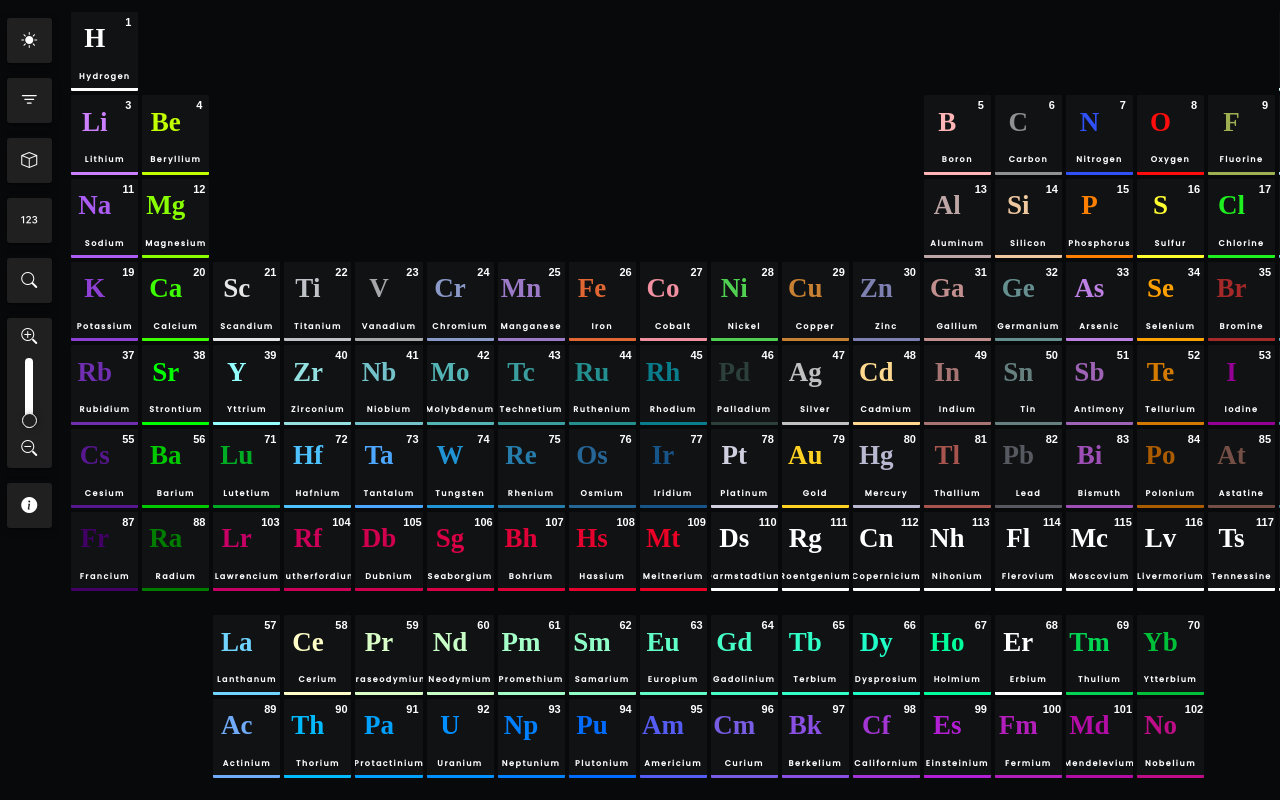
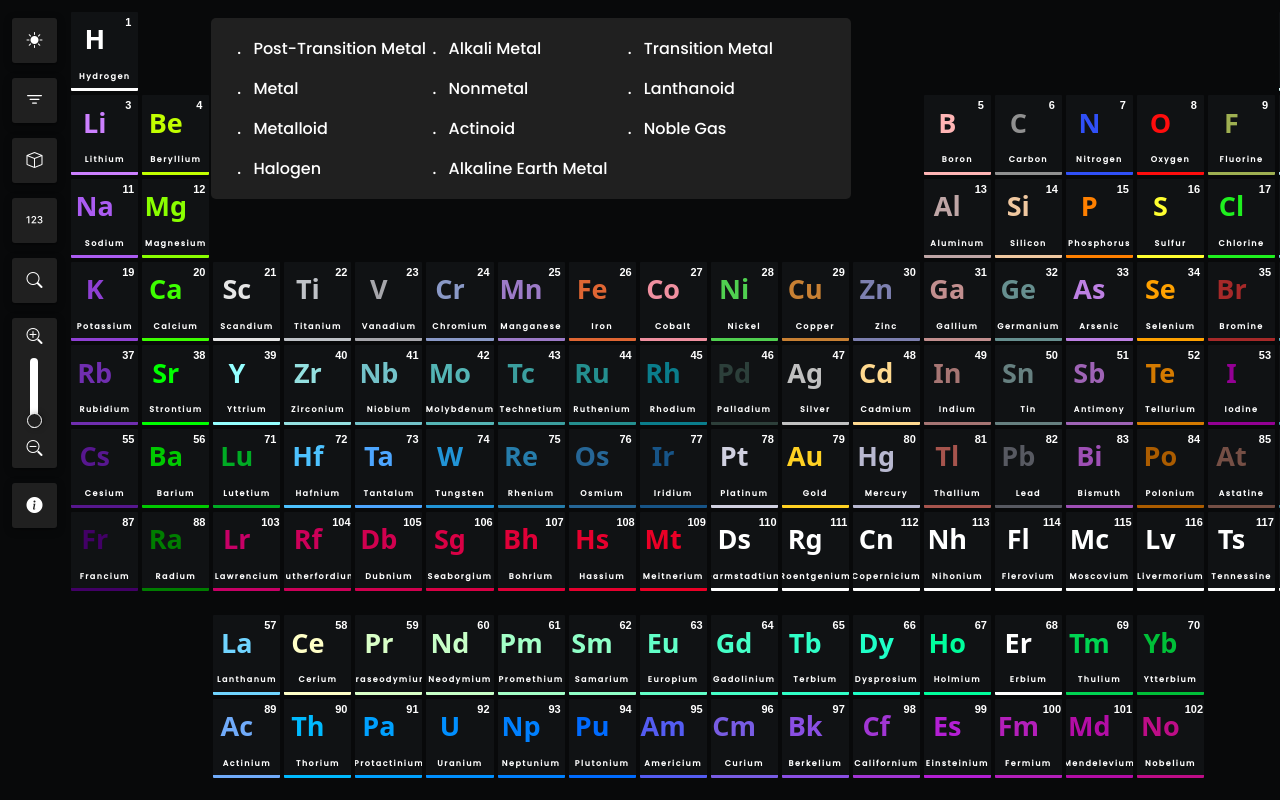
Before and after one commit to amirhosein06/Periodic-Table, a React (Create React App) app: page / in a window 1280 px wide. Both pictures are taken after a click on the element 29 px from the left and 100 px from the top of the page. Shown: the top 800 px of the page. Built offline with nearby package versions, Linux system fonts and the light colour scheme.

Commit message:
handle sidebar option

```diff
--- a/public/index.html
+++ b/public/index.html
@@ -4,7 +4,6 @@
     <meta charset="utf-8" />
     <link rel="icon" href="%PUBLIC_URL%/favicon.ico" />
     <meta name="viewport" content="width=device-width, initial-scale=1" />
-    <meta name="theme-color" content="#000000" />
     <meta
       name="description"
       content="Web site created using create-react-app"
@@ -24,7 +23,7 @@
       work correctly both with client-side routing and a non-root public URL.
       Learn how to configure a non-root public URL by running `npm run build`.
     -->
-    <title>React App</title>
+    <title>Periodic Table</title>
   </head>
   <body>
     <noscript>You need to enable JavaScript to run this app.</noscript>
--- a/src/component/info.jsx
+++ b/src/component/info.jsx
@@ -3,7 +3,7 @@ import '../css/info.css';
 const Info = () => {
     return (
         <div className="info_container">
-            <h1>Priodic Table</h1>
+            <h1>Periodic Table</h1>
             <div className='created'>
                <h3>Created By <span>Amirhosein Zolfaghary</span></h3>
                <a href="https://github.com/amirhosein06"><i class="bi bi-github"></i></a>
--- a/src/component/sidebar.jsx
+++ b/src/component/sidebar.jsx
@@ -1,11 +1,15 @@
 import '../css/sidebar.css';
 import { useState } from 'react';
-import { useContext } from 'react';
+import { useContext,useRef } from 'react';
 import ElementContex from './context/context';
 
 const Sidebar = () => {
     const elementcontext = useContext(ElementContex);
     const [rangeVal, setrangeVal] = useState(0);
+    const filterDiv = useRef();
+    const phaseDiv = useRef();
+    const [filterOpen, setfilterOpen] = useState(false);
+    const [phaseOpen, setphaseOpen] = useState(false);
 
     const goToSearch = ()=>{
         window.location.assign('/search');
@@ -36,19 +40,58 @@ const Sidebar = () => {
             elementcontext.numStatusset("hidden");
         }
     }
+    const handleOpenFilter =()=>{
+        if (filterOpen === false && phaseOpen === false) {
+            filterDiv.current.style.display = "block";
+            setfilterOpen(true);
+        }else{
+            filterDiv.current.style.display = "none";
+            setfilterOpen(false);
+        }
+    }
+    const handleOpenPhase =()=>{
+        if (filterOpen === false && phaseOpen === false) {
+            phaseDiv.current.style.display = "block";
+            setphaseOpen(true);
+        }else{
+            phaseDiv.current.style.display = "none";
+            setphaseOpen(false);
+        }
+    }
 
     return (
         <div className='sidebar'>
 
             <div className='icon_box'><i class="bi bi-brightness-high-fill"></i></div>
 
-            <div className='icon_box' style={{fontSize: "20px"}}>
-            <div className="filter" style={{display: "none"}}></div>
+            <div className="filter" style={{display: "none"}} ref={filterDiv}>
+                <ul>
+                    <li>post-transition metal</li>
+                    <li>alkali metal</li>
+                    <li>transition metal</li>
+                    <li>metal</li>
+                    <li>nonmetal</li>
+                    <li>lanthanoid</li>
+                    <li>metalloid</li>
+                    <li>actinoid</li>
+                    <li>noble gas</li>
+                    <li>halogen</li>
+                    <li>alkaline earth metal</li>
+                </ul>
+            </div>
+            <div className='icon_box' style={{fontSize: "20px"}} onClick={handleOpenFilter}>
                 <i class="bi bi-filter"></i>
             </div>
 
-            <div className='icon_box'>
-            <div className="phase" style={{display: "none"}}></div>
+            <div className="phase" style={{display: "none"}} ref={phaseDiv}>
+                <ul>
+                    <li>solid</li>
+                    <li>liquid</li>
+                    <li>gas</li>
+                    <li>unknown</li>
+                </ul>
+            </div>
+            <div className='icon_box' onClick={handleOpenPhase}>
             <i class="bi bi-box"></i>
             </div>
 
--- a/src/css/element.css
+++ b/src/css/element.css
@@ -37,6 +37,7 @@
     align-items: center;
     justify-content: center;
     font-size: 27px;
+    font-family: system-ui, -apple-system, BlinkMacSystemFont, 'Segoe UI', Roboto, Oxygen, Ubuntu, Cantarell, 'Open Sans', 'Helvetica Neue', sans-serif;
 }
 .atom_name{
     grid-column: 1/-1;
--- a/src/css/index.css
+++ b/src/css/index.css
@@ -14,7 +14,8 @@ body{
     display: flex;
     align-items: center;
     height: 100%;
-    gap: 1%;
+    gap: .6%;
+    padding-left: .4%;
 }
 ::-webkit-scrollbar {
     width: 7px;
--- a/src/css/sidebar.css
+++ b/src/css/sidebar.css
@@ -1,6 +1,9 @@
+@font-face {
+    font-family: popins;
+    src: url(../font/Raleway/Raleway-VariableFont_wght.ttf);
+}
 :root .sidebar{
     --backcolor: #202020;
-    /* --backcolor: #101214; */
     --iconcolor: #fff;
 }
 .sidebar{
@@ -84,3 +87,49 @@
     bottom: 7px;
     margin-top: -3px;
 }
+.sidebar .filter{
+    position: absolute;
+    position: absolute;
+    background-color: var(--backcolor);
+    color: var(--iconcolor);
+    border-radius: 5px;
+    width: 50%;
+    left: 16.5%;
+}
+.sidebar .phase{
+    position: absolute;
+    background-color: var(--backcolor);
+    color: var(--iconcolor);
+    border-radius: 5px;
+    width: 30%;
+    left: 27%;
+}
+.sidebar ul{
+    display: flex;
+    flex-wrap: wrap;
+    width: 100%;
+    height: 100%;
+    padding: 18px 0px 3px 30px;
+    list-style-type: none;
+}
+.sidebar .phase li{
+    width: 50%;
+}
+.sidebar .filter li{
+    width: 32%;
+}
+.sidebar li{
+    cursor: pointer;
+    padding-left: 2%;
+    margin-bottom: 15px;
+    font-family: popins;
+    text-transform: capitalize;
+    list-style-type: '.';
+}
+.sidebar li:hover{
+    text-decoration: underline;
+}
+.sidebar .liActive{
+    font-weight: bolder;
+    list-style-type: none;
+}
```
